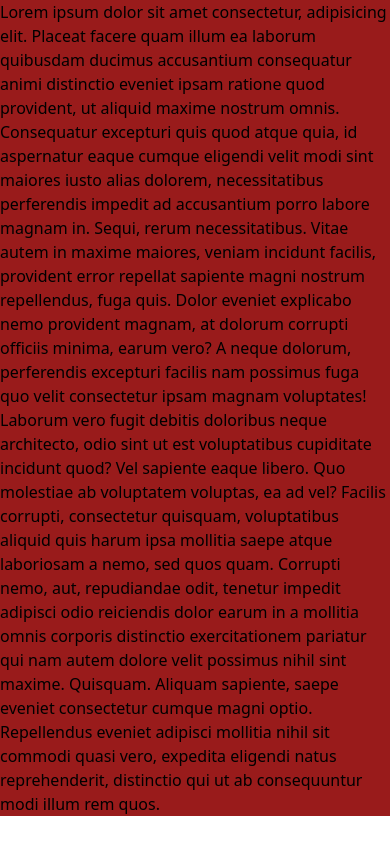
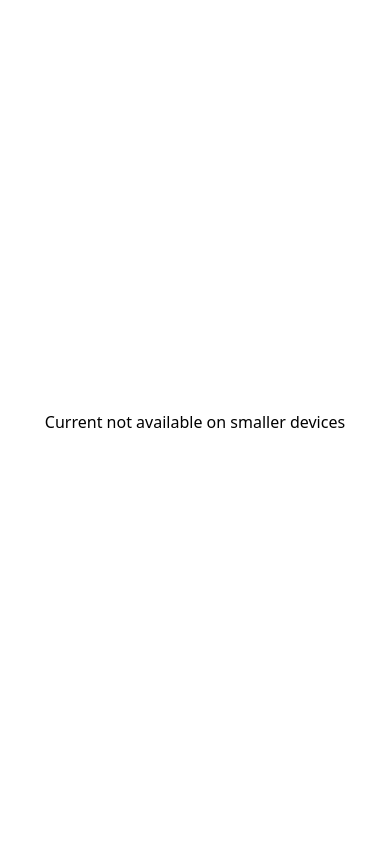
Before and after one commit to nrjdalal/trials, a Next.js app: page /feb in a window 390 px wide. Built offline with nearby package versions, Linux system fonts and the light colour scheme.

Commit message:
Fri  4 Feb 2022 20:01:18 IST

```diff
--- a/pages/feb.tsx
+++ b/pages/feb.tsx
@@ -51,10 +51,14 @@ const index = () => {
           </div>
         </div>
 
-        <div className="w-full h-full sm:hidden">
+        {/* <div className="w-full h-full sm:hidden">
           <div>
             <Device />
           </div>
+        </div> */}
+
+        <div className="p-5 sm:hidden">
+          Current not available on smaller devices
         </div>
       </div>
     </>
```
